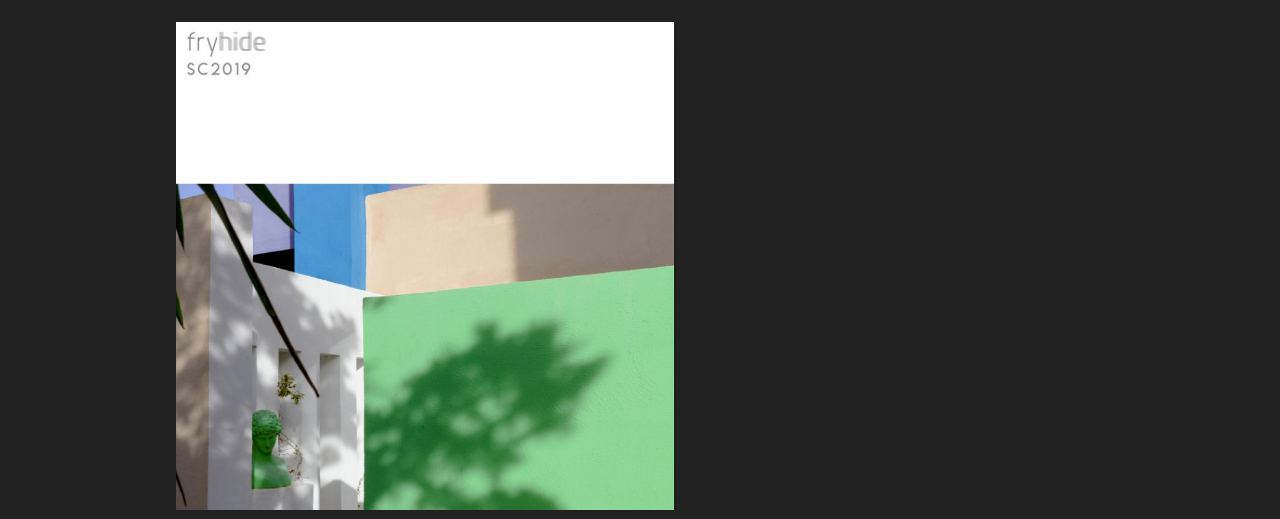
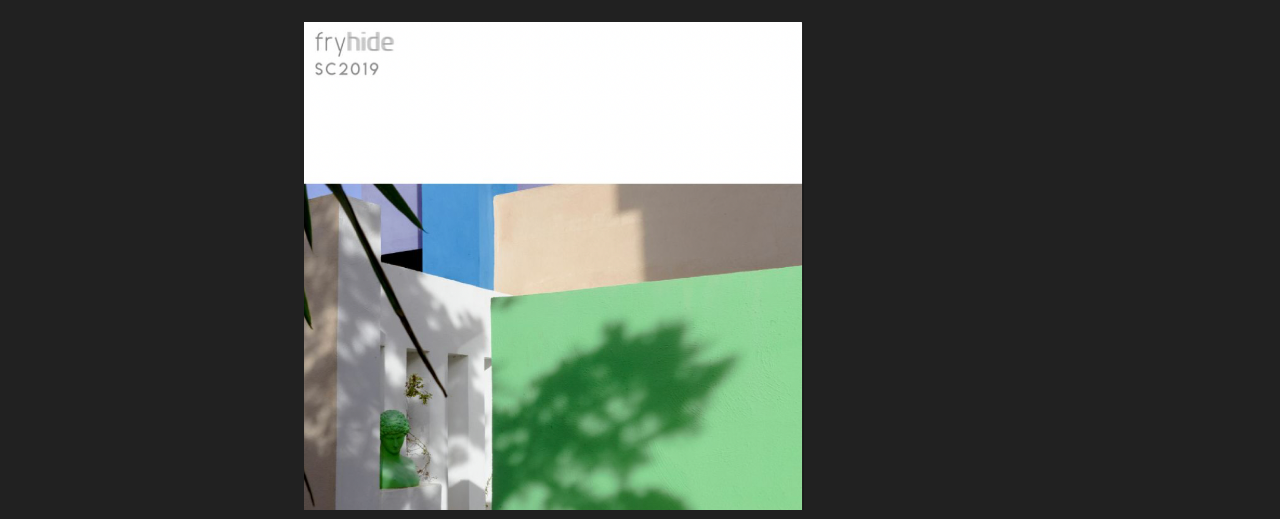
Before and after one commit to vale-sch/GIS-SoSe-2020, a plain HTML site: page Aufgabe04/Shop.htm in a window 1280 px wide. Shown: the part 220-739 px from the top of the page. Drawn offline with Linux system fonts and the light colour scheme.

Commit message:
And Again

```diff
--- a/Aufgabe04/css/stylesheet.css
+++ b/Aufgabe04/css/stylesheet.css
@@ -98,7 +98,7 @@ li>a:only-child:after {
 
 #master {
     position: absolute;
-    left: 10%;
+    left: 20%;
 }
 
 .music img {
```
